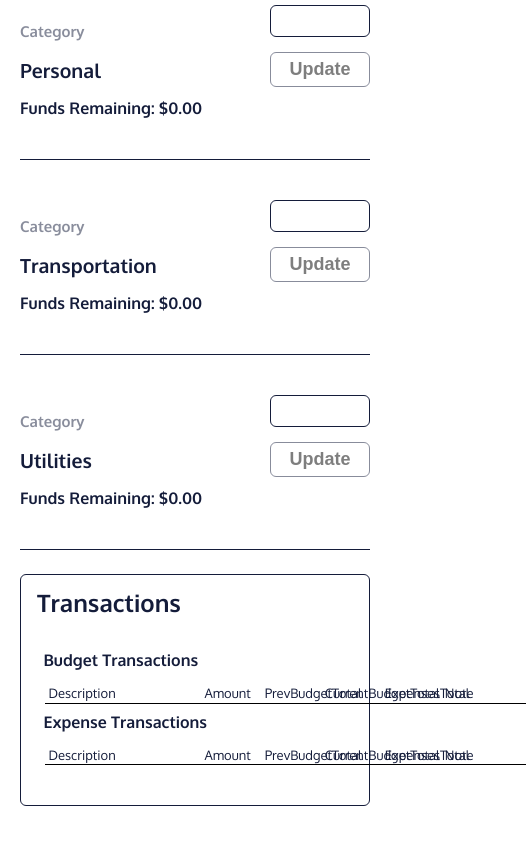
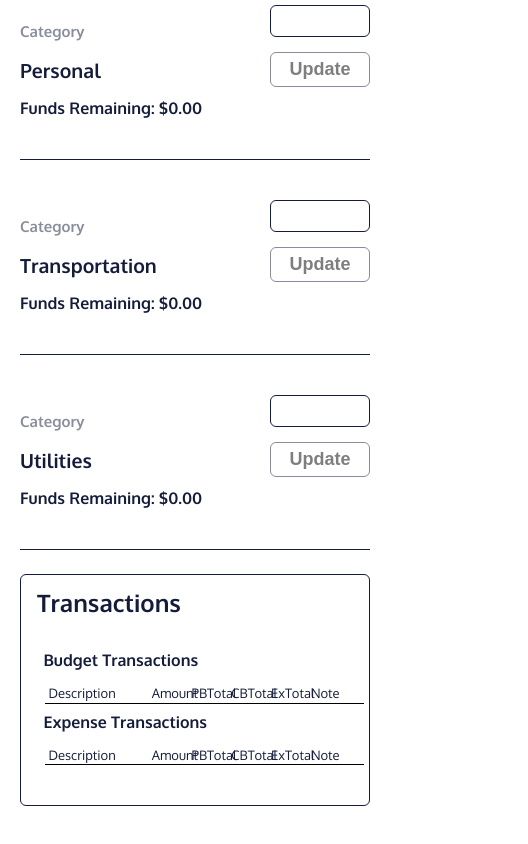
Before and after one commit to E-D-Richard/budget-tracker-webbapp, a React (Create React App) app: page / in a window 390 px wide. Shown: the part 1304-2148 px from the top of the page, 528 px wide, since content can reach past the window. Built offline with nearby package versions, Linux system fonts and the light colour scheme.

Commit message:
update header names to be mobile friendly

```diff
--- a/src/components/body/transactions/transaction/TransHeaders.js
+++ b/src/components/body/transactions/transaction/TransHeaders.js
@@ -3,9 +3,9 @@ const TransHeaders = () => {
     <tr>
       <td className="t-header description">Description</td>
       <td className="t-header amount">Amount</td>
-      <td className="t-header prev-budget-total">PrevBudgetTotal</td>
-      <td className="t-header current-budget-total">CurrentBudgetTotal</td>
-      <td className="t-header expenses-total">ExpensesTotal</td>
+      <td className="t-header prev-budget-total">PBTotal</td>
+      <td className="t-header current-budget-total">CBTotal</td>
+      <td className="t-header expenses-total">ExTotal</td>
       <td className="t-header note">Note</td>
       <td className="t-header delete"></td>
     </tr>
```
Also changed, not shown: 1 other file (tests, documents, lock files or other folders).
